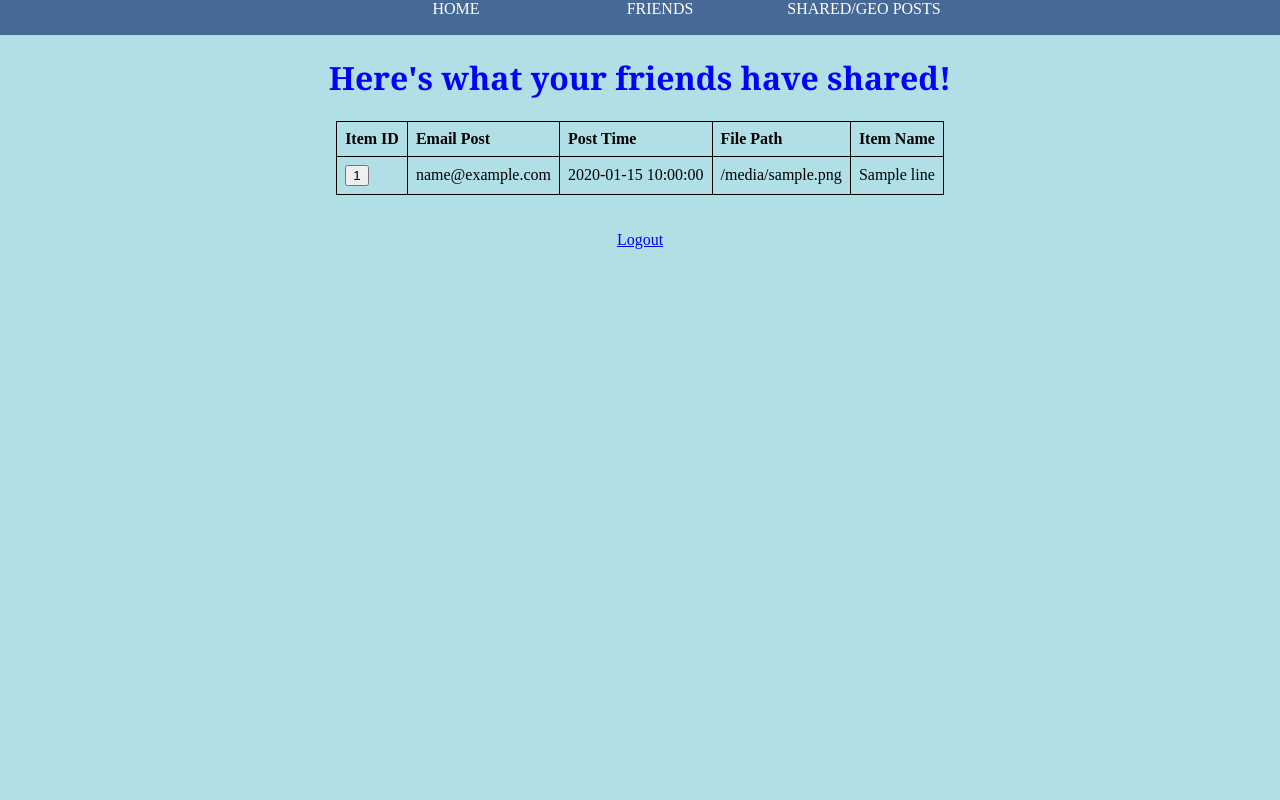
After one commit to md3756/PriCoSha, a Flask app: template templates/shared_posts.html in a window 1280 px wide. The commit adds this page. Run offline with Flask 2, Linux system fonts and the light colour scheme; the template is opened without the code that fills it: most values are stand-ins (such as "Sample title", 1, 10 or a date in 2020).

Commit message:
updated for shared

```diff
--- a/app.py
+++ b/app.py
@@ -7,7 +7,8 @@ app = Flask(__name__)
 #Configure MySQL
 conn = pymysql.connect(host='localhost',
                        user='root',
-                       password = '',
+                       port=3308,
+                       password = 'root',
                        db='pricosha',
                        charset='utf8mb4',
                        cursorclass=pymysql.cursors.DictCursor)
@@ -126,6 +127,17 @@ def post():
     conn.commit()
     cursor.close()
     return redirect(url_for('home'))
+
+@app.route('/shared', methods=['GET,POST'])
+def shared():
+    user = session['email']
+    cursor = conn.cursor();
+    query = 'SELECT * FROM contentitem NATURAL JOIN share NATURAL JOIN belong WHERE item_id NOT IN (SELECT item_id FROM contentitem WHERE email_post = %s )'
+    cursor.execute(query, (user))
+    data = cursor.fetchall()
+    cursor.close()
+    return render_template('shared_posts.html', posts=data)
+
 
 @app.route('/show_posts', methods=['GET','POST'])
 def show_posts():
@@ -322,7 +334,7 @@ def create_friendgroup():
         ins = 'INSERT INTO friendgroup VALUES(%s, %s, %s)'
         cursor.execute(ins, (user, name, description))
         conn.commit()
-        ins = 'INSERT INTO belong VALUES(%s, %s, %s "TRUE")'
+        ins = 'INSERT INTO belong VALUES(%s, %s, %s, "TRUE")'
         cursor.execute(ins, (user, user, name))
         conn.commit()
         cursor.close()
--- a/templates/friendgroup.html
+++ b/templates/friendgroup.html
@@ -39,7 +39,7 @@
       <ul>
         <a href ="/home"><li>HOME</li></a>
         <a href ="/friendgroup"><li>FRIENDS</li></a>
-        <a href ="/home"><li>SHARED/GEO POSTS</li></a>
+        <a href ="/shared"><li>SHARED/GEO POSTS</li></a>
       </ul>
     </header>
 </nav>
--- a/templates/home.html
+++ b/templates/home.html
@@ -40,7 +40,7 @@
 	    <ul>
 	      <a href ="/home"><li>HOME</li></a>
 				<a href ="/friendgroup"><li>FRIENDS</li></a>
-				<a href ="/home"><li>SHARED/GEO POSTS</li></a>
+				<a href ="/shared"><li>SHARED/GEO POSTS</li></a>
 	    </ul>
 	  </header>
 </nav>
--- /dev/null
+++ b/templates/shared_posts.html
@@ -0,0 +1,80 @@
+<html>
+<head>
+  <style type="text/css">
+    body {
+					background-color: powderblue;
+					margin: 0 auto;
+		}
+    table, td, th{
+      border: 1px solid black;
+    }
+
+    table {
+            border-collapse: collapse;
+    }
+    td, th {
+        padding: 0.5rem;
+        text-align: left;
+    }
+		header {
+  		background-color: #466995;
+  		border-bottom: 1px solid #466995;
+  		width: 100%;
+		}
+		li{
+			color: white;
+			display: inline-block;
+			width: 200px;
+		}
+    h1{
+  		font-family: Georgia;
+      color: blue;
+  	}
+    </style>
+</head>
+<body>
+<center>
+
+<nav>
+	 <header>
+	    <ul>
+	      <a href ="/home"><li>HOME</li></a>
+				<a href ="/friendgroup"><li>FRIENDS</li></a>
+				<a href ="/shared"><li>SHARED/GEO POSTS</li></a>
+	    </ul>
+	  </header>
+</nav>
+
+<center>
+<h1>Here's what your friends have shared!</h1>
+
+<table>
+  <th>Item ID</th>
+	<th>Email Post</th>
+	<th>Post Time</th>
+	<th>File Path</th>
+	<th>Item Name</th>
+
+{% for line in posts %}
+	<tr>
+		<form action="/show_visibleposts" method="POST">
+		<td><input type="submit" name ="post" value = "{{line.item_id}}" /></td>
+    <td><input type="hidden" name ="poster" value = "{{line.email_post}}" />{{line.email_post}}</td>
+    <td>{{line.post_time}}</td>
+    <td>{{line.file_path}}</td>
+    <td>{{line.item_name}}</td>
+    </form>
+
+	</tr>
+{% endfor %}
+</table>
+
+<br>
+
+<br>
+<a href="/logout">Logout</a>
+</center>
+</body>
+
+
+</html>
--- a/templates/show_group.html
+++ b/templates/show_group.html
@@ -39,7 +39,7 @@
 		    <ul>
 		      <a href ="/home"><li>HOME</li></a>
 					<a href ="/friendgroup"><li>FRIENDS</li></a>
-					<a href ="/home"><li>SHARED/GEO POSTS</li></a>
+					<a href ="/shared"><li>SHARED/GEO POSTS</li></a>
 		    </ul>
 		  </header>
 	</nav>
--- a/templates/show_posts.html
+++ b/templates/show_posts.html
@@ -34,7 +34,7 @@
 		    <ul>
 		      <a href ="/home"><li>HOME</li></a>
 					<a href ="/friendgroup"><li>FRIENDS</li></a>
-					<a href ="/home"><li>SHARED/GEO POSTS</li></a>
+					<a href ="/shared"><li>SHARED/GEO POSTS</li></a>
 		    </ul>
 		  </header>
 	</nav>
--- a/templates/show_visibleposts.html
+++ b/templates/show_visibleposts.html
@@ -34,7 +34,7 @@
 		    <ul>
 		      <a href ="/home"><li>HOME</li></a>
 					<a href ="/friendgroup"><li>FRIENDS</li></a>
-					<a href ="/home"><li>SHARED/GEO POSTS</li></a>
+					<a href ="/shared"><li>SHARED/GEO POSTS</li></a>
 		    </ul>
 		  </header>
 	</nav>
```
